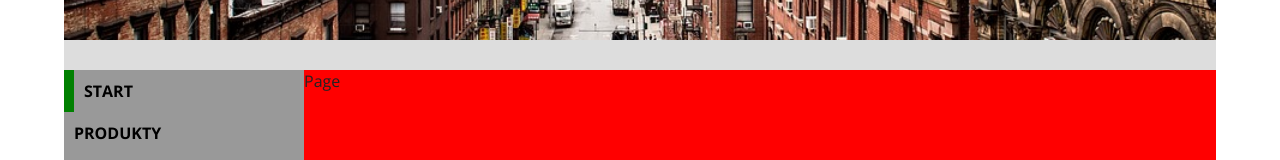
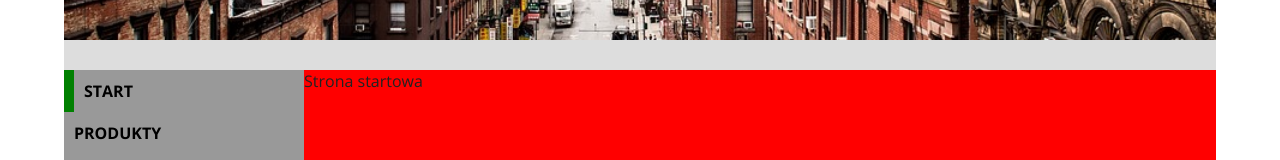
Before and after one commit to mateuszkalisz/kursReactJS, a React (Create React App) app in the folder 5.Repetition/17.repetition_of_react_router/myrepetitionapp/: page / in a window 1280 px wide. Shown: the part 200-360 px from the top of the page. Built offline with nearby package versions, Linux system fonts and the light colour scheme.

Commit message:
create routing for diffrent pages

```diff
--- a/5.Repetition/17.repetition_of_react_router/myrepetitionapp/src/layouts/Page.js
+++ b/5.Repetition/17.repetition_of_react_router/myrepetitionapp/src/layouts/Page.js
@@ -1,9 +1,24 @@
 import React from 'react';
+import {Route,Switch} from 'react-router-dom';
+
+import HomePage from '../pages/HomePage';
+import ProductPage from '../pages/ProductPage';
+import ContactPage from '../pages/ContactPage';
+import AdminPage from '../pages/AdminPage';
+import ErrorPage from '../pages/ErrorPage';
 
 const Page = () => {
-    return ( <div>
-        Page
-    </div>  );
+    return (
+        <>
+        <Switch>
+        <Route path="/" exact component={HomePage} />
+        <Route path="/products" component={ProductPage} />
+        <Route path="/contact"component={ContactPage} />
+        <Route path="/admin" exact component={AdminPage} />
+        <Route component={ErrorPage}/>
+        </Switch>
+        </>
+    );
 }
 
 export default Page;
--- /dev/null
+++ b/5.Repetition/17.repetition_of_react_router/myrepetitionapp/src/pages/AdminPage.js
@@ -0,0 +1,11 @@
+import React from 'react';
+
+const AdminPage = () => {
+    return (
+        <div>
+            admin
+        </div>
+    );
+}
+
+export default AdminPage;
--- /dev/null
+++ b/5.Repetition/17.repetition_of_react_router/myrepetitionapp/src/pages/ContactPage.js
@@ -0,0 +1,9 @@
+import React from 'react';
+
+const ContactPage = () => {
+    return (
+        <div>Kontakt</div>
+    );
+}
+
+export default ContactPage;
--- /dev/null
+++ b/5.Repetition/17.repetition_of_react_router/myrepetitionapp/src/pages/ErrorPage.js
@@ -0,0 +1,9 @@
+import React from 'react';
+
+const ErrorPage = () => {
+    return (
+        <div>Error</div>
+    );
+}
+
+export default ErrorPage;
--- /dev/null
+++ b/5.Repetition/17.repetition_of_react_router/myrepetitionapp/src/pages/HomePage.js
@@ -0,0 +1,11 @@
+import React from 'react';
+
+const HomePage = () => {
+    return (
+        <div>
+            Strona startowa
+        </div>
+     );
+}
+
+export default HomePage;
--- /dev/null
+++ b/5.Repetition/17.repetition_of_react_router/myrepetitionapp/src/pages/ProductPage.js
@@ -0,0 +1,9 @@
+import React from 'react';
+
+const ProductPage = () => {
+    return (
+        <div>Produkty</div>
+    );
+}
+
+export default ProductPage;
```
